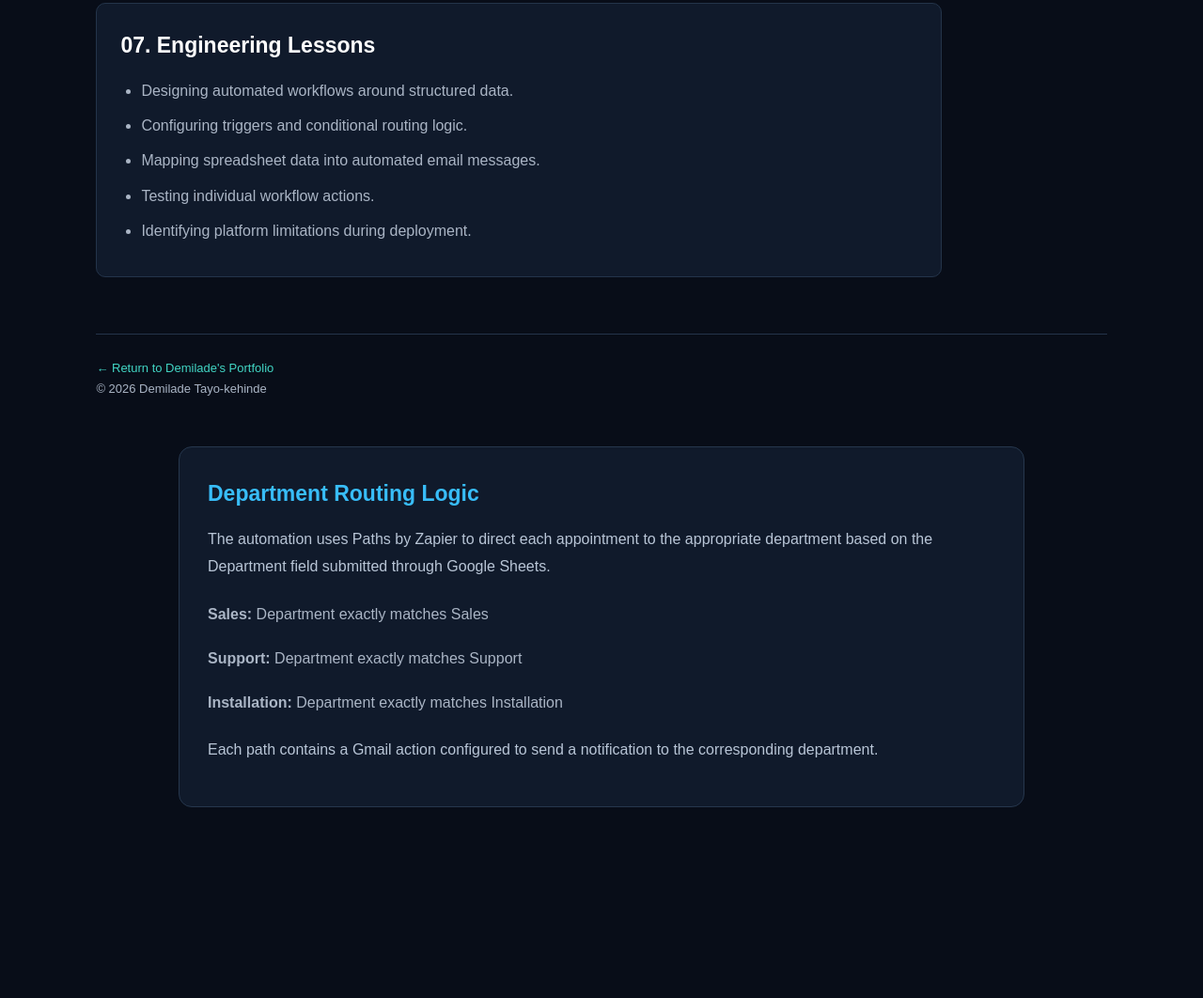
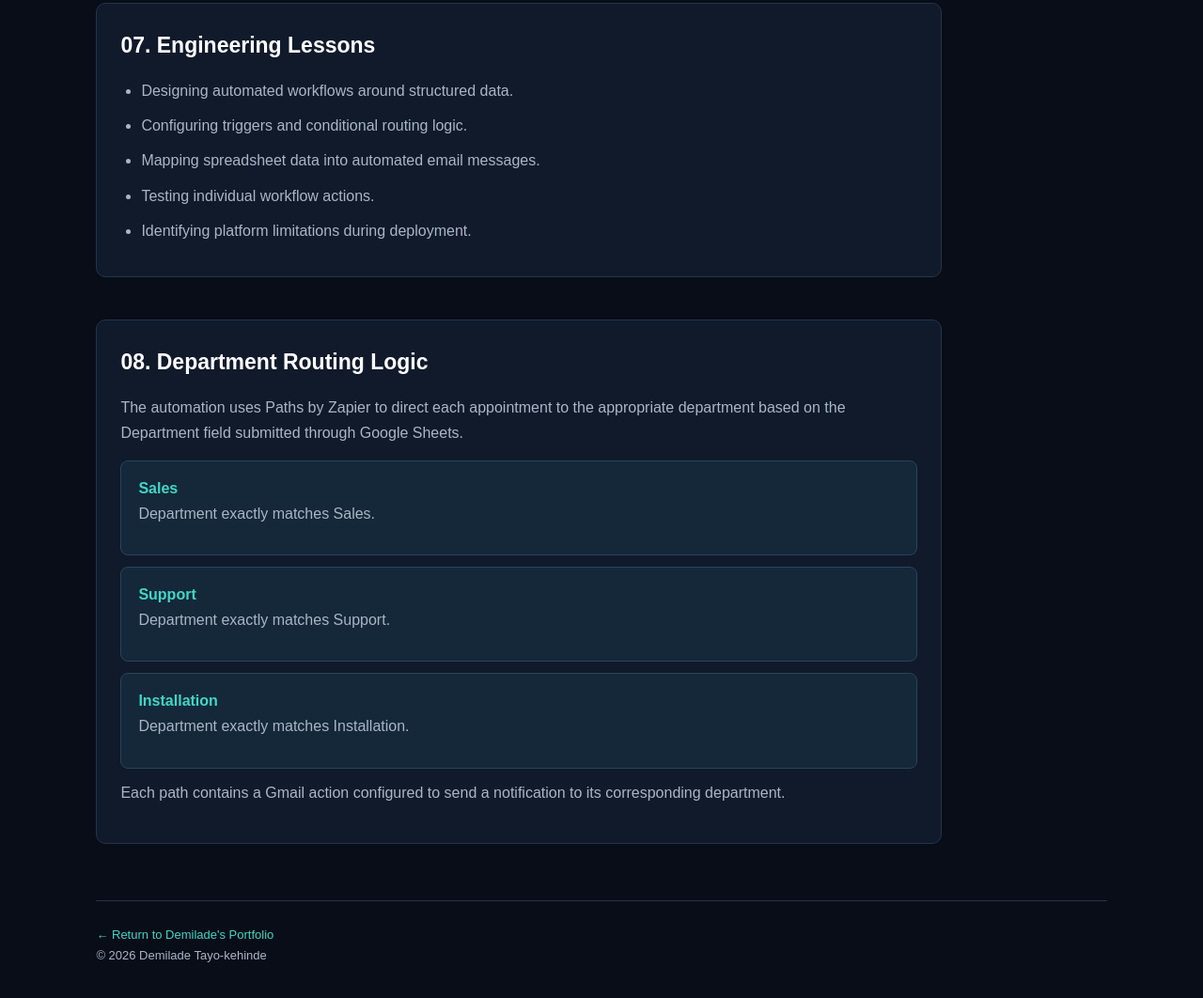
Before and after one commit to tayokehindedemilade-coder/Demilade-Tayo-kehinde-, a plain HTML site: page appointment-automation.html in a window 1280 px wide. Shown: the part 2595-3657 px from the top of the page at 94% size. Before the commit the page ends 3534 px from the top, so only its background shows below. Drawn offline with Linux system fonts and the light colour scheme.

Commit message:
Update appointment-automation.html

```diff
--- a/appointment-automation.html
+++ b/appointment-automation.html
@@ -21,11 +21,17 @@ body {
   padding: 30px 8%;
 }
 
-nav { margin-bottom: 65px; }
+nav {
+  margin-bottom: 65px;
+}
 
 a {
   color: #42d6c5;
   text-decoration: none;
+}
+
+a:hover {
+  color: #ffffff;
 }
 
 .label {
@@ -73,7 +79,9 @@ ul {
   color: #aab5c5;
 }
 
-li { margin-bottom: 10px; }
+li {
+  margin-bottom: 10px;
+}
 
 .architecture-image {
   margin: 25px 0;
@@ -136,6 +144,18 @@ li { margin-bottom: 10px; }
   margin-bottom: 15px;
 }
 
+.routing-rule {
+  background: #14283a;
+  border: 1px solid #29445a;
+  border-radius: 8px;
+  padding: 15px 18px;
+  margin-bottom: 12px;
+}
+
+.routing-rule strong {
+  color: #42d6c5;
+}
+
 footer {
   border-top: 1px solid #24344a;
   padding-top: 25px;
@@ -144,9 +164,18 @@ footer {
   font-size: 13px;
 }
 
-@media(max-width:600px) {
-  body { padding: 25px 6%; }
-  h1 { font-size: 32px; }
+@media(max-width: 600px) {
+  body {
+    padding: 25px 6%;
+  }
+
+  h1 {
+    font-size: 32px;
+  }
+
+  .panel {
+    padding: 20px;
+  }
 }
 </style>
 </head>
@@ -157,10 +186,16 @@ footer {
 <a href="index.html">← Back to portfolio</a>
 </nav>
 
+<!-- PROJECT INTRODUCTION -->
 <section>
 <p class="label">PROJECT 01 / AUTOMATION CASE STUDY</p>
+
 <h1>Appointment Booking Automation</h1>
-<span class="status">Implementation documented · Deployment restricted</span>
+
+<span class="status">
+Implementation documented · Deployment restricted
+</span>
+
 <p>
 A department-based appointment management workflow
 designed to organise customer booking requests,
@@ -169,14 +204,17 @@ departmental email notifications.
 </p>
 </section>
 
+<!-- PROJECT OVERVIEW -->
 <section class="panel">
 <h2>01. Project Overview</h2>
+
 <p>
 The goal of this project was to design an automated
 appointment management system that reduces manual
 handling of customer requests and improves how
 appointments are distributed across departments.
 </p>
+
 <p>
 The workflow uses Google Sheets as its central
 appointment database and Zapier to process new
@@ -184,43 +222,71 @@ appointment records and manage notification routing.
 </p>
 </section>
 
+<!-- SYSTEM ARCHITECTURE -->
 <section>
 <h2>02. System Architecture</h2>
 
 <div class="architecture-image">
+
 <img
 src="./zapier-workflow.png"
 alt="Zapier appointment booking automation workflow showing Google Sheets, department routing paths and Gmail actions">
+
 <p>
 Actual Zapier workflow structure showing Google Sheets,
 department routing and Gmail notification actions.
 </p>
+
 </div>
 
 <p>The planned workflow follows this structure:</p>
 
 <div class="workflow">
-<div>Google Sheets<br>Appointment Data</div>
-<div>Zapier<br>New Row Trigger</div>
-<div>Department<br>Routing Paths</div>
-<div>Gmail<br>Email Notifications</div>
+
+<div>
+Google Sheets<br>
+Appointment Data
+</div>
+
+<div>
+Zapier<br>
+New Row Trigger
+</div>
+
+<div>
+Department<br>
+Routing Paths
+</div>
+
+<div>
+Gmail<br>
+Email Notifications
+</div>
+
 </div>
 </section>
 
+<!-- IMPLEMENTATION -->
 <section class="panel">
 <h2>03. Implementation</h2>
+
 <ul>
 <li>Created an appointment spreadsheet with customer information fields.</li>
 <li>Configured a Google Sheets new-row trigger in Zapier.</li>
-<li>Created department routing conditions for Sales, Support and Installations.</li>
-<li>Configured professional Gmail notification templates for each department.</li>
+<li>Created department routing conditions for Sales, Support and Installation.</li>
+<li>Configured Gmail notification templates for each department.</li>
 <li>Tested individual email actions and received test notifications.</li>
 </ul>
 </section>
 
+<!-- DATA STRUCTURE -->
 <section>
 <h2>04. Appointment Data Structure</h2>
-<p>The spreadsheet was designed with these fields:</p>
+
+<p>
+The spreadsheet was designed with these fields:
+</p>
+
 <ul>
 <li>Customer Name</li>
 <li>Email Address</li>
@@ -232,26 +298,32 @@ appointment records and manage notification routing.
 </ul>
 </section>
 
+<!-- TESTING -->
 <section class="panel">
 <h2>05. Testing & Challenges</h2>
+
 <p>
 Individual Gmail notification actions were tested
 successfully. A test notification was received.
 </p>
+
 <p>
 During deployment, Zapier requested a plan upgrade
 for the multi-step workflow and department routing
 configuration. This prevented full publication of
 the intended automation.
 </p>
+
 <p>
 The complete end-to-end routing process therefore
 remains pending deployment and validation.
 </p>
 </section>
 
+<!-- TOOLS -->
 <section>
 <h2>06. Tools & Technologies</h2>
+
 <div class="tools">
 <span>Zapier</span>
 <span>Google Sheets</span>
@@ -261,8 +333,10 @@ remains pending deployment and validation.
 </div>
 </section>
 
+<!-- ENGINEERING LESSONS -->
 <section class="panel">
 <h2>07. Engineering Lessons</h2>
+
 <ul>
 <li>Designing automated workflows around structured data.</li>
 <li>Configuring triggers and conditional routing logic.</li>
@@ -272,31 +346,43 @@ remains pending deployment and validation.
 </ul>
 </section>
 
+<!-- DEPARTMENT ROUTING LOGIC -->
+<section class="panel">
+<h2>08. Department Routing Logic</h2>
+
+<p>
+The automation uses Paths by Zapier to direct each
+appointment to the appropriate department based on
+the Department field submitted through Google Sheets.
+</p>
+
+<div class="routing-rule">
+<strong>Sales</strong>
+<p>Department exactly matches Sales.</p>
+</div>
+
+<div class="routing-rule">
+<strong>Support</strong>
+<p>Department exactly matches Support.</p>
+</div>
+
+<div class="routing-rule">
+<strong>Installation</strong>
+<p>Department exactly matches Installation.</p>
+</div>
+
+<p>
+Each path contains a Gmail action configured to send
+a notification to its corresponding department.
+</p>
+</section>
+
+<!-- FOOTER -->
 <footer>
 <a href="index.html">← Return to Demilade's Portfolio</a>
+
 <p>© 2026 Demilade Tayo-kehinde</p>
 </footer>
 
-
-<section style="max-width:900px;margin:50px auto;padding:30px;background:#101a2b;border:1px solid #26374d;border-radius:14px;color:#e5edf7;">
-  <h2 style="color:#38bdf8;margin-bottom:15px;">Department Routing Logic</h2>
-
-  <p style="line-height:1.8;color:#b8c5d6;">
-    The automation uses Paths by Zapier to direct each appointment
-    to the appropriate department based on the Department field
-    submitted through Google Sheets.
-  </p>
-
-  <div style="margin-top:20px;line-height:2;">
-    <p><strong>Sales:</strong> Department exactly matches Sales</p>
-    <p><strong>Support:</strong> Department exactly matches Support</p>
-    <p><strong>Installation:</strong> Department exactly matches Installation</p>
-  </div>
-
-  <p style="margin-top:20px;color:#b8c5d6;line-height:1.8;">
-    Each path contains a Gmail action configured to send a notification
-    to the corresponding department.
-  </p>
-</section>
-
+</body>
 </html>
```
Lines whose indentation alone changed are shown as unchanged.
